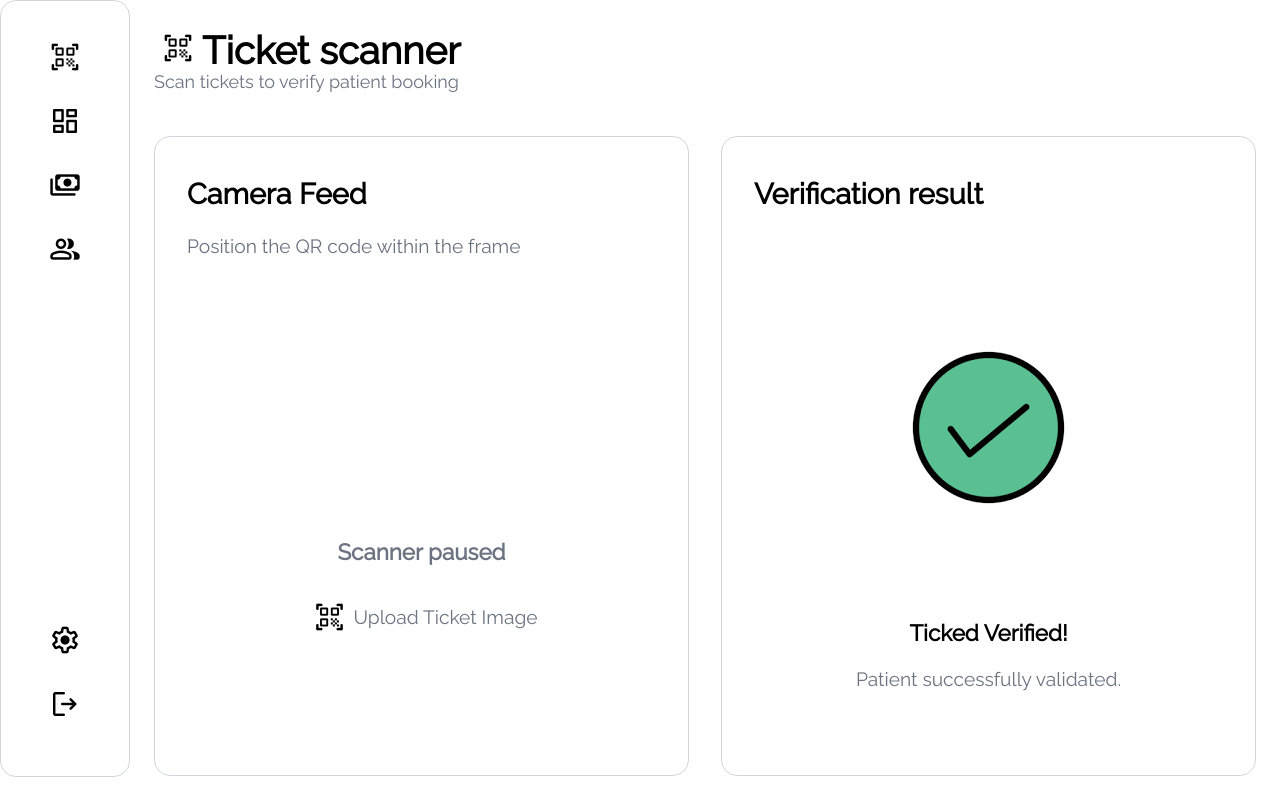
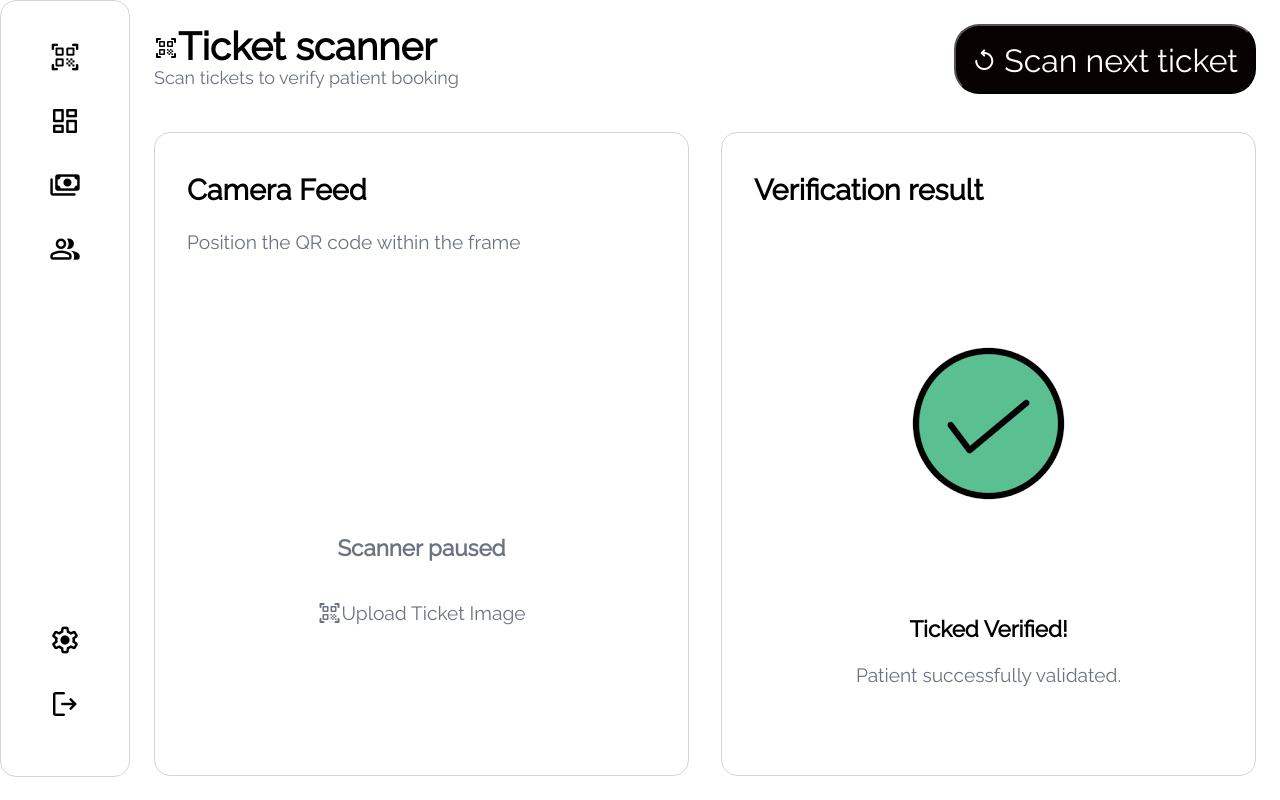
Before and after one commit to Muhammadcodes10/Medically, a React (Vite) app in the folder HospitalClient/: page /homePge in a window 1280 px wide. Built offline with nearby package versions, Linux system fonts and the light colour scheme.

Commit message:
I added a scan button that allows the hospitals to scan codes in real time

```diff
--- a/HospitalClient/src/components/homePage.tsx
+++ b/HospitalClient/src/components/homePage.tsx
@@ -18,11 +18,8 @@ function TicketScanner() {
               <div>
                 <i className="material-symbols-rounded">group</i>
               </div>
-
             </div>
             <div className="side-panel-bottomGroup">
-
-
               <div>
                 <i className="material-symbols-rounded">Settings</i>
               </div>
@@ -33,15 +30,19 @@ function TicketScanner() {
           </div>
         </div>
         <div className="whole-panel">
+          <div className="ticketcontainer">
             <h1 className="ticket-header">
-
-                <i className="material-symbols-rounded" >qr_code_scanner</i>
+              <i className="material-symbols-rounded">qr_code_scanner</i>
               Ticket scanner
               <p className="ticket-subtext">
                 {" "}
                 Scan tickets to verify patient booking
               </p>
             </h1>
+            <button><div>
+                <i className="material-symbols-rounded">replay</i>
+              </div> Scan next ticket</button>
+          </div>
           <div className="main-panel">
             <div className="leftBox">
               <div className="leftBox-heading">
@@ -52,10 +53,9 @@ function TicketScanner() {
                 </p>
               </div>
               <div className="leftBox-prompt">
-                <h3>
-                  Scanner paused</h3>
+                <h3>Scanner paused</h3>
                 <div className="leftBox-scannerContainer">
-                <i className="material-symbols-rounded" >qr_code_scanner</i>
+                  <i className="material-symbols-rounded">qr_code_scanner</i>
                   <p> Upload Ticket Image</p>
                 </div>
               </div>
--- a/HospitalClient/src/index.css
+++ b/HospitalClient/src/index.css
@@ -207,7 +207,7 @@ a{
   margin-bottom: 1rem;
 }
 
-.material-symbols-rounded{
+.side-panel .material-symbols-rounded{
   font-size: xx-large;
   padding: 0.5rem;
   color: black;
@@ -227,6 +227,23 @@ a{
 }
 
 
+.ticketcontainer{
+  display: flex;
+  justify-content: space-between;
+}
+
+.ticketcontainer button{
+   border-radius: 25px;
+  font-size: xx-large;
+  padding: 1rem;
+  color: rgb(0, 0, 0);
+  background-color: rgb(7, 1, 1);
+  height: 70px;
+  display: flex;
+  gap: 0.5rem;
+  color: white;
+  cursor: pointer;
+}
 .ticket-header{
   font-weight: 700;
   margin-top : 0rem;
```
Lines whose indentation alone changed are shown as unchanged.
